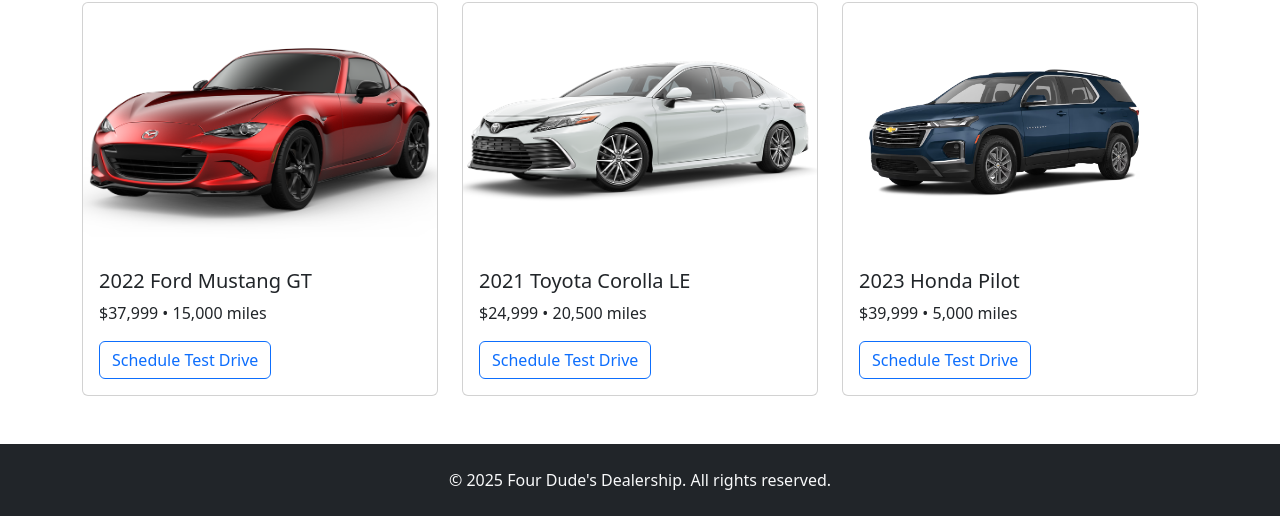
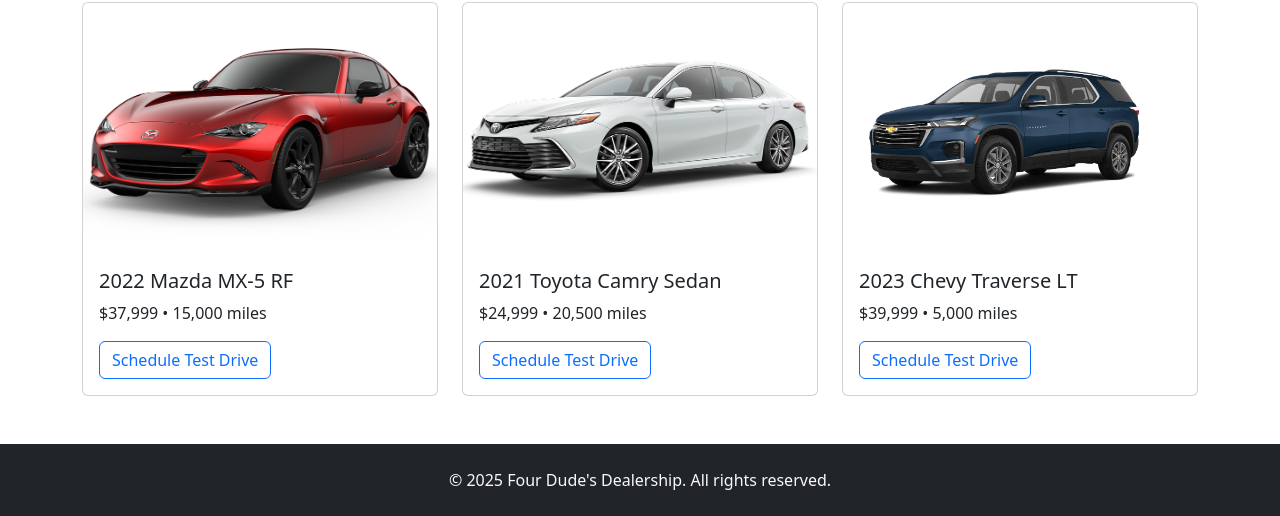
Before and after one commit to CS272-F25/p15, a plain HTML site: page index.html in a window 1280 px wide. Shown: the part 418-934 px from the top of the page. Drawn offline with nearby package versions, Linux system fonts and the light colour scheme.

Commit message:
Update featured vehicle model names

```diff
--- a/index.html
+++ b/index.html
@@ -71,10 +71,10 @@
           <img
             src="img/speedster-2022.jpg"
             class="card-img-top"
-            alt="2022 Speedster Sport"
+            alt="2022 Mazda MX-5 RF"
           />
           <div class="card-body">
-            <h3 class="h5 card-title">2022 Ford Mustang GT</h3>
+            <h3 class="h5 card-title">2022 Mazda MX-5 RF</h3>
             <p class="card-text">$37,999 • 15,000 miles</p>
             <a href="schedule-test-drive.html" class="btn btn-outline-primary">
               Schedule Test Drive
@@ -83,16 +83,16 @@
         </div>
       </article>
 
-      <!-- Car 2 -->
+      <!-- Car 2 (UPDATED NAME HERE) -->
       <article class="col-md-4">
         <div class="card h-100">
           <img
             src="img/city-sedan-2021.jpg"
             class="card-img-top"
-            alt="2021 City Comfort Sedan"
+            alt="2021 Toyota Camry Sedan"
           />
           <div class="card-body">
-            <h3 class="h5 card-title">2021 Toyota Corolla LE</h3>
+            <h3 class="h5 card-title">2021 Toyota Camry Sedan</h3>
             <p class="card-text">$24,999 • 20,500 miles</p>
             <a href="schedule-test-drive.html" class="btn btn-outline-primary">
               Schedule Test Drive
@@ -107,10 +107,10 @@
           <img
             src="img/family-suv-2023.jpg"
             class="card-img-top"
-            alt="2023 Family SUV"
+            alt="2023 Chevy Traverse LT"
           />
           <div class="card-body">
-            <h3 class="h5 card-title">2023 Honda Pilot</h3>
+            <h3 class="h5 card-title">2023 Chevy Traverse LT</h3>
             <p class="card-text">$39,999 • 5,000 miles</p>
             <a href="schedule-test-drive.html" class="btn btn-outline-primary">
               Schedule Test Drive
@@ -127,10 +127,7 @@
     <p class="mb-0">&copy; 2025 Four Dude's Dealership. All rights reserved.</p>
   </footer>
 
-  <!-- Bootstrap JS + Popper -->
   <script src="https://cdn.jsdelivr.net/npm/bootstrap@5.3.3/dist/js/bootstrap.bundle.min.js"></script>
-
-  <!-- Custom JS -->
   <script src="js/script.js"></script>
 </body>
 </html>
```
